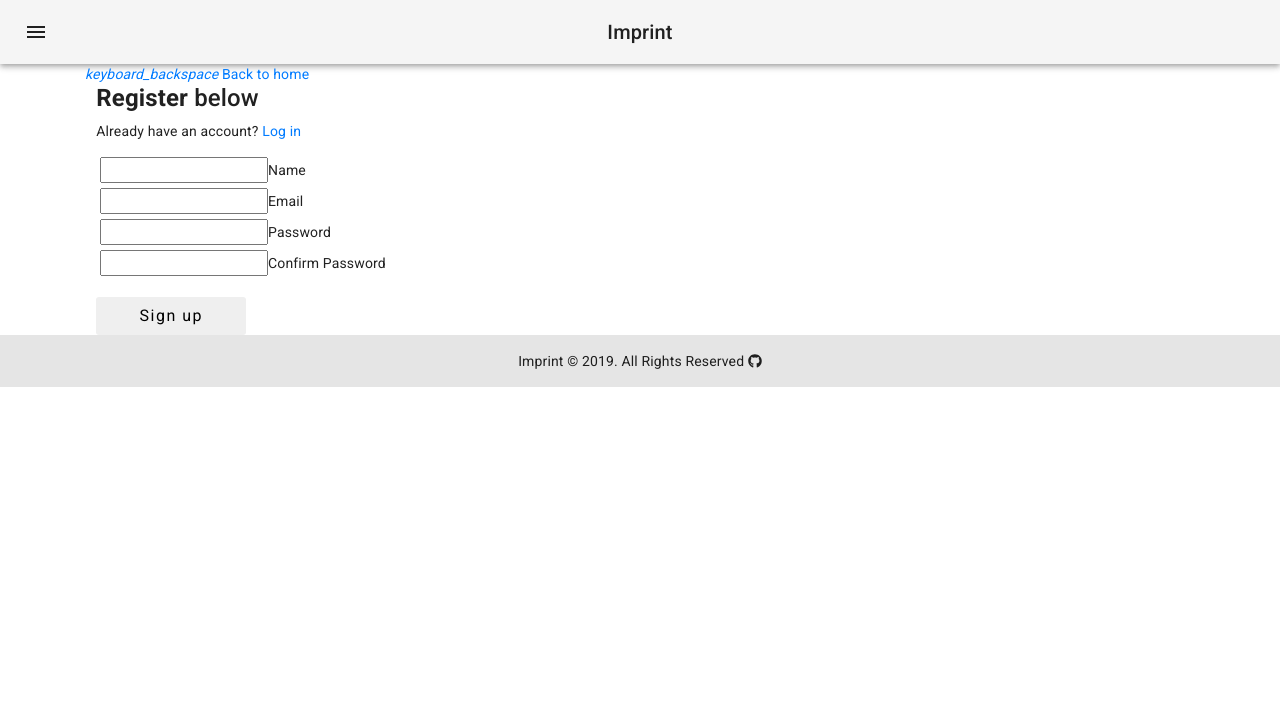
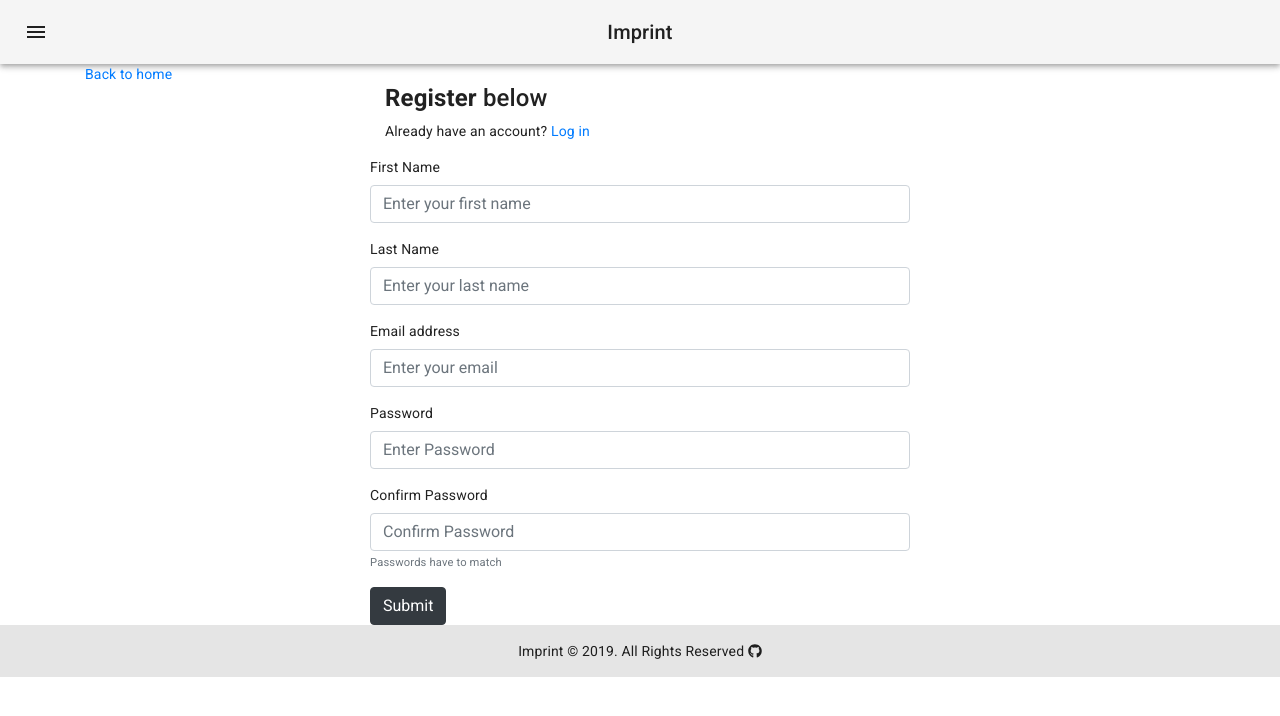
Before and after one commit to hchen651/app-project-3, a React (Create React App) app in the folder client/: page /register in a window 1280 px wide. Shown: the top 716 px of the page. Built offline with nearby package versions, Linux system fonts and the light colour scheme.

Commit message:
register and login simple

```diff
--- a/client/src/components/auth/Login.js
+++ b/client/src/components/auth/Login.js
@@ -4,6 +4,7 @@ import PropTypes from "prop-types";
 import { connect } from "react-redux";
 import { loginUser } from "../../actions/authActions";
 import classnames from "classnames";
+import {Form, FormControl, FormGroup, ControlLabel, Row, Col, Container, Button} from 'react-bootstrap';
 class Login extends Component {
   constructor() {
     super();
@@ -37,11 +38,14 @@ this.props.loginUser(userData); // since we handle the redirect within our compo
 render() {
     const { errors } = this.state;
 return (
-      <div className="container">
-        <div style={{ marginTop: "4rem" }} className="row">
-          <div className="col s8 offset-s2">
 
-            <div className="col s12" style={{ paddingLeft: "11.250px" }}>
+<Container>
+  <Row>
+  <Col>
+  </Col>
+  <Col xs={6}>
+
+            <div className="col s12" style={{ paddingTop: "20px" }}>
               <h4>
                 <b>Login</b> below
               </h4>
@@ -49,59 +53,28 @@ return (
                 Don't have an account? <Link to="/register">Register</Link>
               </p>
             </div>
-            <form noValidate onSubmit={this.onSubmit}>
-              <div className="input-field col s12">
-                <input
-                  onChange={this.onChange}
-                  value={this.state.email}
-                  error={errors.email}
-                  id="email"
-                  type="email"
-                  className={classnames("", {
-                    invalid: errors.email || errors.emailnotfound
-                  })}
-                />
-                <label htmlFor="email">Email</label>
-                <span className="red-text">
-                  {errors.email}
-                  {errors.emailnotfound}
-                </span>
-              </div>
-              <div className="input-field col s12">
-                <input
-                  onChange={this.onChange}
-                  value={this.state.password}
-                  error={errors.password}
-                  id="password"
-                  type="password"
-                  className={classnames("", {
-                    invalid: errors.password || errors.passwordincorrect
-                  })}
-                />
-                <label htmlFor="password">Password</label>
-                <span className="red-text">
-                  {errors.password}
-                  {errors.passwordincorrect}
-                </span>
-              </div>
-              <div className="col s12" style={{ paddingLeft: "11.250px" }}>
-                <button
-                  style={{
-                    width: "150px",
-                    borderRadius: "3px",
-                    letterSpacing: "1.5px",
-                    marginTop: "1rem"
-                  }}
-                  type="submit"
-                  className="btn btn-large waves-effect waves-light hoverable blue accent-3"
-                >
-                  Login
-                </button>
-              </div>
-            </form>
-          </div>
-        </div>
-      </div>
+
+<Form>
+  <Form.Group controlId="formBasicEmail">
+    <Form.Label>Email address</Form.Label>
+    <Form.Control type="email" placeholder="Enter email" />
+  </Form.Group>
+  <Form.Group controlId="formBasicPassword">
+    <Form.Label>Password</Form.Label>
+    <Form.Control type="password" placeholder="Password" />
+  </Form.Group>
+  <Button variant="dark" type="submit">
+    Submit
+  </Button>
+</Form>
+
+</Col>
+<Col></Col>
+
+</Row>
+</Container>
+
+
     );
   }
 }
--- a/client/src/components/auth/Register.js
+++ b/client/src/components/auth/Register.js
@@ -5,6 +5,10 @@ import PropTypes from "prop-types";
 import { connect } from "react-redux";
 import { registerUser } from "../../actions/authActions";
 import classnames from "classnames";
+import {Form, FormControl, FormGroup, ControlLabel, Row, Col, Container, Button} from 'react-bootstrap';
+
+
+
 class Register extends Component {
   constructor() {
     super();
@@ -39,14 +43,17 @@ this.props.registerUser(newUser, this.props.history);
 render() {
     const { errors } = this.state;
 return (
-      <div className="container">
-        <div className="row">
-          <div className="col s8 offset-s2">
+  <Container>
+  <Row>
+  <Col>
   <Link to="/" className="btn-flat waves-effect">
-              <i className="material-icons left">keyboard_backspace</i> Back to
+              <i className="material-icons left"></i> Back to
               home
             </Link>
-            <div className="col s12" style={{ paddingLeft: "11.250px" }}>
+  </Col>
+  <Col xs={6}>
+
+    <div className="col s12" style={{ paddingTop: "20px" }}>
     <h4>
     <b>Register</b> below
     </h4>
@@ -54,81 +61,44 @@ return (
      Already have an account? <Link to="/login">Log in</Link>
     </p>
     </div>
-            <form noValidate onSubmit={this.onSubmit}>
-              <div className="input-field col s12">
-                <input
-                  onChange={this.onChange}
-                  value={this.state.name}
-                  error={errors.name}
-                  id="name"
-                  type="text"
-                  className={classnames("", {
-                    invalid: errors.name
-                  })}
-                />
-                <label htmlFor="name">Name</label>
-                <span className="red-text">{errors.name}</span>
-              </div>
-              <div className="input-field col s12">
-                <input
-                  onChange={this.onChange}
-                  value={this.state.email}
-                  error={errors.email}
-                  id="email"
-                  type="email"
-                  className={classnames("", {
-                    invalid: errors.email
-                  })}
-                />
-                <label htmlFor="email">Email</label>
-                <span className="red-text">{errors.email}</span>
-              </div>
-              <div className="input-field col s12">
-                <input
-                  onChange={this.onChange}
-                  value={this.state.password}
-                  error={errors.password}
-                  id="password"
-                  type="password"
-                  className={classnames("", {
-                    invalid: errors.password
-                  })}
-                />
-                <label htmlFor="password">Password</label>
-                <span className="red-text">{errors.password}</span>
-              </div>
-              <div className="input-field col s12">
-                <input
-                  onChange={this.onChange}
-                  value={this.state.password2}
-                  error={errors.password2}
-                  id="password2"
-                  type="password"
-                  className={classnames("", {
-                    invalid: errors.password2
-                  })}
-                />
-                <label htmlFor="password2">Confirm Password</label>
-                <span className="red-text">{errors.password2}</span>
-              </div>
-              <div className="col s12" style={{ paddingLeft: "11.250px" }}>
-                <button
-                  style={{
-                    width: "150px",
-                    borderRadius: "3px",
-                    letterSpacing: "1.5px",
-                    marginTop: "1rem"
-                  }}
-                  type="submit"
-                  className="btn btn-large waves-effect waves-light hoverable blue accent-3"
-                >
-                  Sign up
-                </button>
-              </div>
-            </form>
-          </div>
-        </div>
-      </div>
+
+   <Form>
+  <Form.Group controlId="formFirstName">
+    <Form.Label>First Name</Form.Label>
+    <Form.Control type="" placeholder="Enter your first name" />
+  </Form.Group>
+  <Form.Group controlId="formLastName">
+    <Form.Label>Last Name</Form.Label>
+    <Form.Control type="" placeholder="Enter your last name" />
+  </Form.Group>
+  <Form.Group controlId="formBasicEmail">
+    <Form.Label>Email address</Form.Label>
+    <Form.Control type="email" placeholder="Enter your email" />
+  </Form.Group>
+  <Form.Group controlId="formBasicPassword1">
+    <Form.Label>Password</Form.Label>
+    <Form.Control type="password" placeholder="Enter Password" />
+  </Form.Group>
+  <Form.Group controlId="formBasicPassword2">
+    <Form.Label>Confirm Password</Form.Label>
+    <Form.Control type="password" placeholder="Confirm Password" />
+    <Form.Text className="text-muted">
+      Passwords have to match
+    </Form.Text>
+  </Form.Group>
+  <Button variant="dark" type="submit">
+    Submit
+  </Button>
+
+</Form>
+
+</Col>
+<Col></Col>
+
+</Row>
+</Container>
+
+
     );
   }
 }
--- a/client/src/pages/Home/index.js
+++ b/client/src/pages/Home/index.js
@@ -41,7 +41,7 @@ export default function Home() {
             <div className={classes.paper}>
                 <Typography component="h3" variant="h5" gutterBottom>
                     <Box lineHeight={1.5} align="center">
-                    Imprint is a dynamic business card collector for storing and organizing contact information.
+                    Imprint is a revolutionary app that can scan, import, and organize business cards into your phone with a simple snap and tap. In moments, the card is saved with the subject's company and contact information neatly organized to be easily referenced at any time
                     </Box>
                 </Typography>
                 <Card className={classes.card}>
@@ -53,7 +53,7 @@ export default function Home() {
                 </Card>
                 <Typography component="h5" variant="body1">
                     <Box align="center">
-                    Lorem ipsum dolor sit amet, consectetur adipiscing elit, sed do eiusmod tempor incididunt ut labore et dolore magna aliqua. Ut enim ad minim veniam, quis nostrud exercitation ullamco laboris nisi ut aliquip ex ea commodo consequat. Duis aute irure dolor in reprehenderit in voluptate velit esse cillum dolore eu fugiat nulla pariatur. Excepteur sint occaecat cupidatat non proident.
+                    Picture this, you sit down at the bar and next to you, sits a man in a clean cut suit and you start chatting about business. One thing leads to another and Mr. P. Bateman slides you his card embossed with beautiful Silian Grail lettering. You wake up the next morning, fully intent on calling up Mr. Bateman and you open your wallet only to find it overflowing with other business cards that may have once been important but now seem trivial to the multi-million dollar deal Bateman was posing to you. You scramble, dig, and ultimately sit down, defeated, having accepted you lost the business card of a potentially lucrative client. The frustration hits you like an ax to the face. How could've this been avoided? We are proud to introduce you to Imprint
                     </Box>
                 </Typography>
                 <ButtonL
--- a/package.json
+++ b/package.json
@@ -23,6 +23,7 @@
     "axios": "^0.18.0",
     "bcryptjs": "^2.4.3",
     "body-parser": "^1.19.0",
+    "bootstrap": "^4.3.1",
     "express": "^4.17.1",
     "handlebars": "^4.1.2",
     "if-env": "^1.0.4",
@@ -32,6 +33,7 @@
     "multer": "^1.4.1",
     "passport": "^0.4.0",
     "passport-jwt": "^4.0.0",
+    "react-bootstrap": "^1.0.0-beta.9",
     "validator": "^11.0.0"
   }
 }
```
Also changed, not shown: 1 other file (tests, documents, lock files or other folders). Lines whose indentation alone changed are shown as unchanged.
